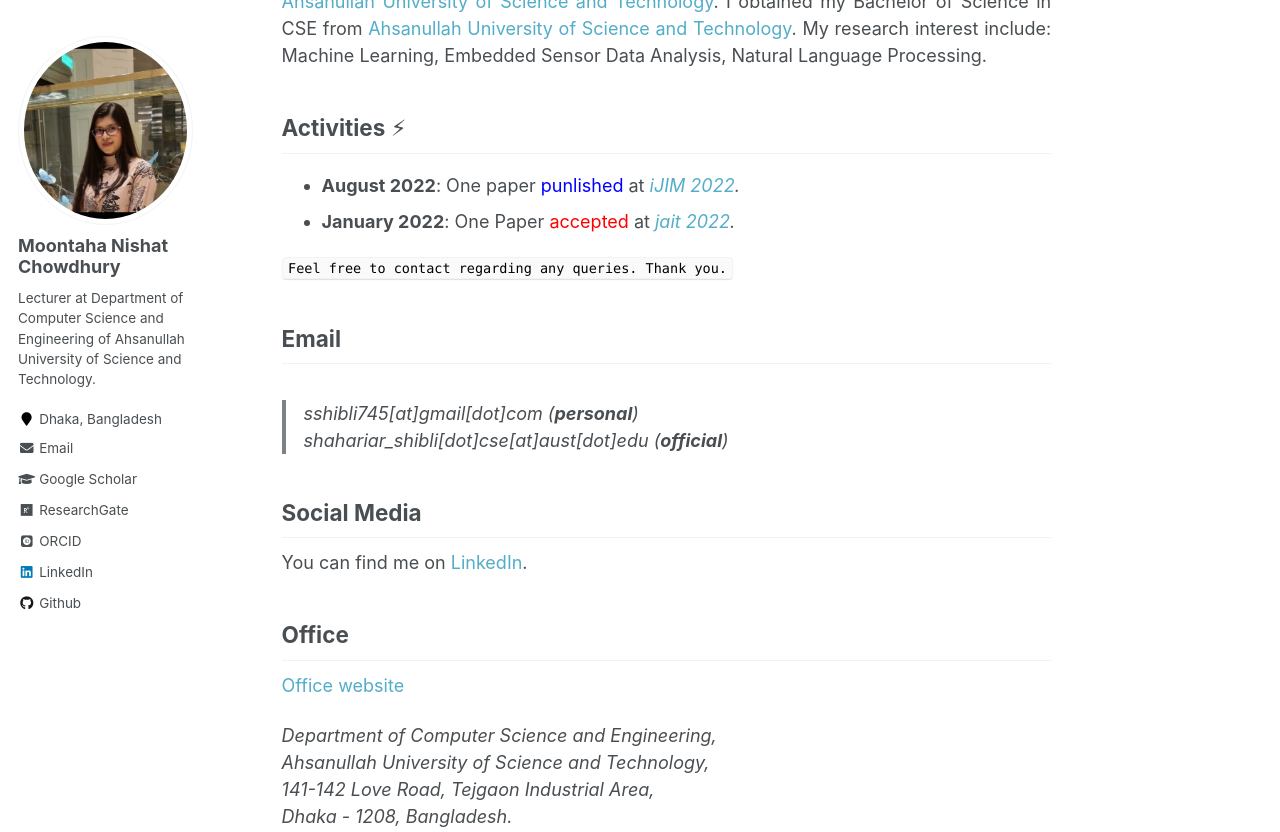
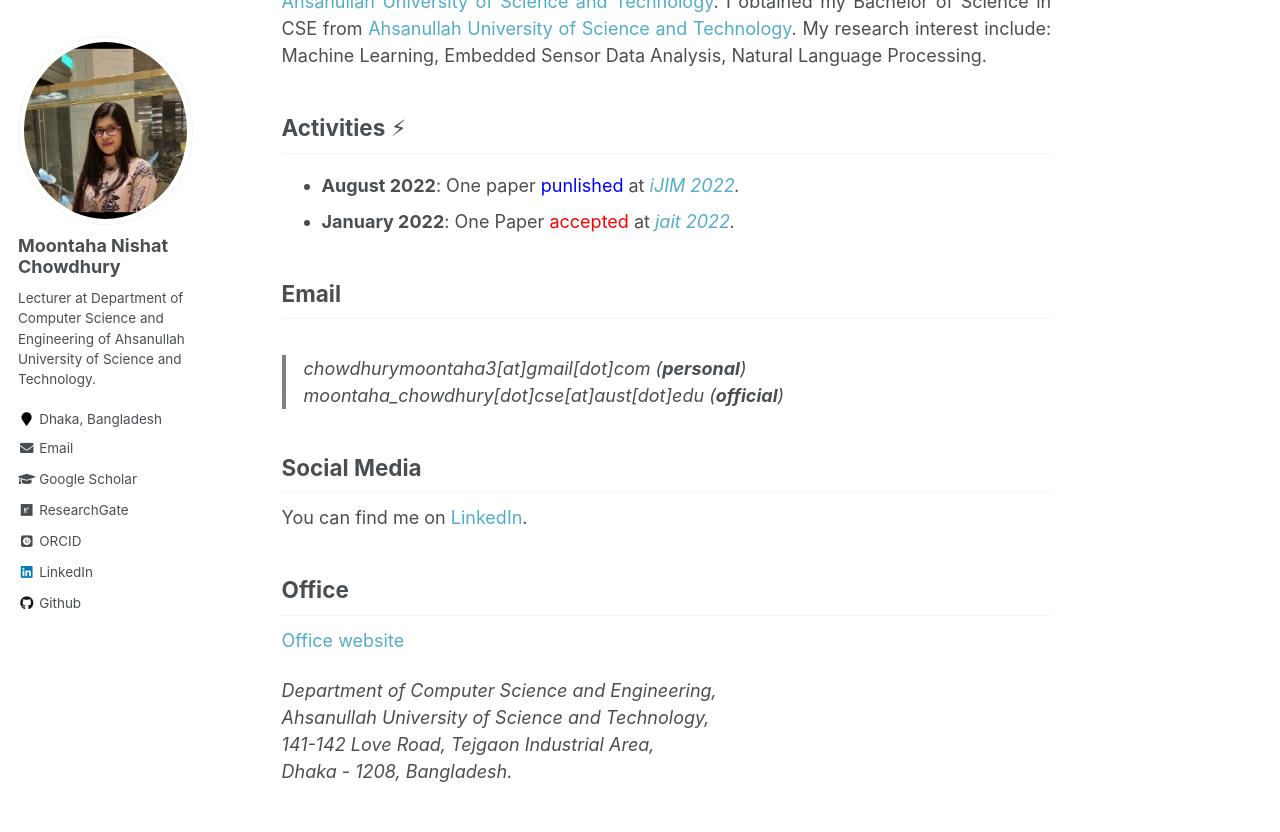
Before and after one commit to chowdhurymoontaha/chowdhurymoontaha.github.io, a Jekyll site: the page built from _pages/about.md, in a window 1280 px wide and 1400 px high, scrolled down 221 px, cut to the strip 0-832 px from the top of the window. Built offline with Jekyll 4.4.1, drawn with Linux system fonts in a browser that asks for light colours; some web fonts are replaced; some of the changed text lies outside the part shown.

Commit message:
Update about.md

```diff
--- a/_pages/about.md
+++ b/_pages/about.md
@@ -18,17 +18,17 @@ Hi,there!
 + <strong>January 2022</strong>: One Paper <span style="color:red">accepted</span> at <em>[jait 2022](http://www.jait.us/index.php?m=content&c=index&a=lists&catid=221).</em>
 
 
-<code style="color:black;">Feel free to contact regarding any queries. Thank you.</code>
+
 
 ## Email
-> sshibli745[at]gmail[dot]com (***personal***) <br/>
-> shahariar_shibli[dot]cse[at]aust[dot]edu (***official***)
+> chowdhurymoontaha3[at]gmail[dot]com (***personal***) <br/>
+> moontaha_chowdhury[dot]cse[at]aust[dot]edu (***official***)
 
 ## Social Media
-You can find me on [LinkedIn](https://www.linkedin.com/in/shahariar-shibli/).
+You can find me on [LinkedIn](https://www.linkedin.com/in/moontaha-nishat-chowdhury/).
 
 ## Office
-[Office website](https://aust.edu/cse/faculty_member/mr_g_m_shahariar)
+[Office website](https://www.aust.edu/cse/faculty_member/ms_moontaha_nishat_chowdhury)
 <address>
 Department of Computer Science and Engineering, <br/>
 Ahsanullah University of Science and Technology, <br/>
@@ -37,3 +37,5 @@ Dhaka - 1208, Bangladesh.
 </address>
 <br/>
 <iframe src="https://www.google.com/maps/embed?pb=!1m14!1m8!1m3!1d3651.5510678078604!2d90.40456818240061!3d23.76338330222376!3m2!1i1024!2i768!4f13.1!3m3!1m2!1s0x3755c790e6cf50a9%3A0xcae56c17297f85f8!2sAhsanullah%20University%20of%20Science%20and%20Technology!5e0!3m2!1sen!2sbd!4v1682061216525!5m2!1sen!2sbd" width="600" height="450" style="border:0;" allowfullscreen="" loading="lazy" referrerpolicy="no-referrer-when-downgrade"></iframe>
+
+<code style="color:black;">Feel free to contact regarding any queries. Thank you.</code>
```
